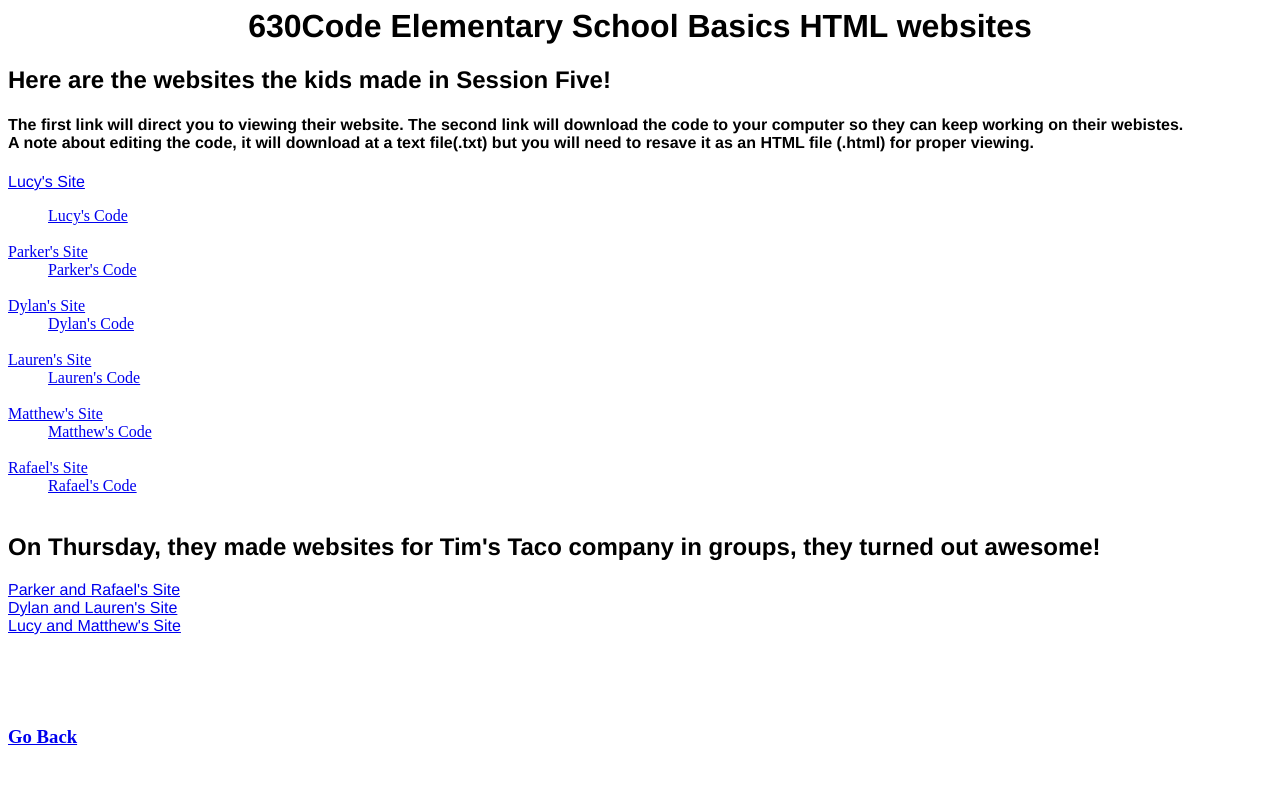
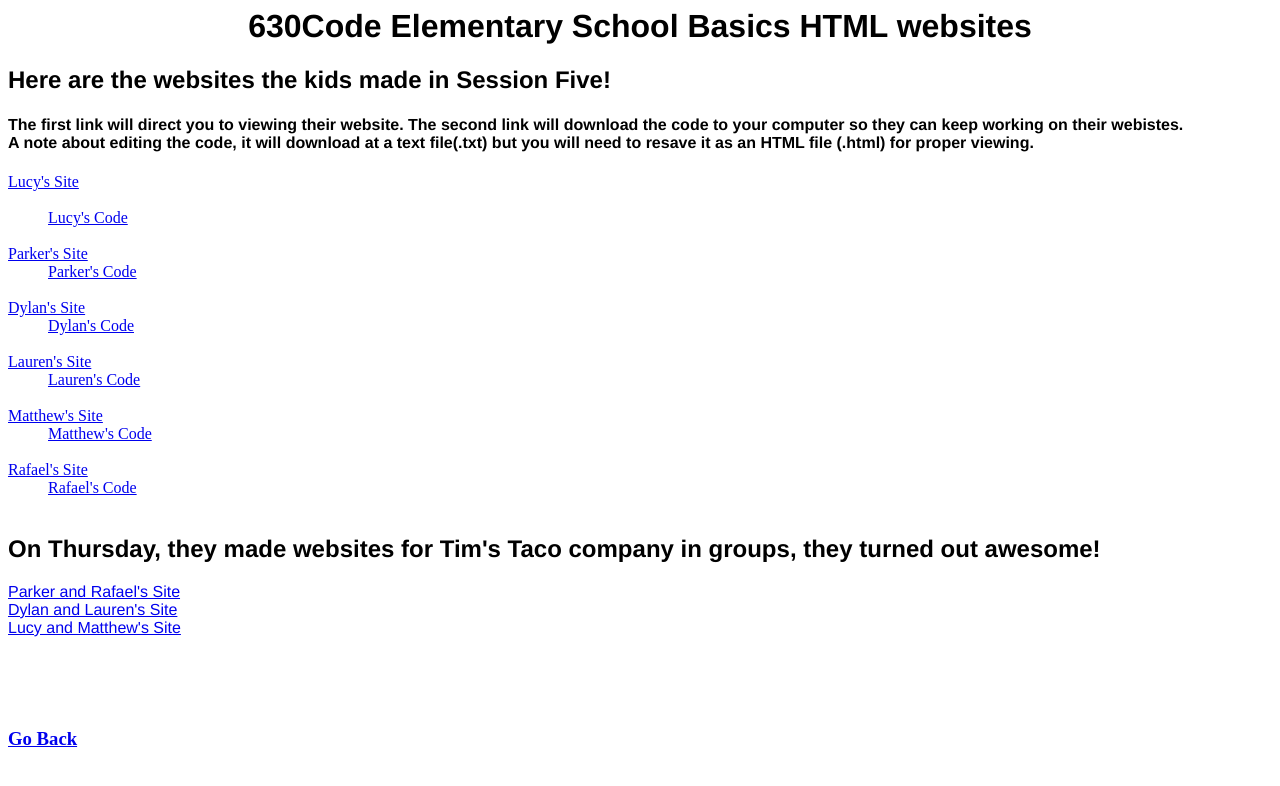
Before and after one commit to mariegrasse/630ESB, a plain HTML site: page SessionFive.html in a window 1280 px wide. Drawn offline with Linux system fonts and the light colour scheme.

Commit message:
Update SessionFive.html

```diff
--- a/SessionFive.html
+++ b/SessionFive.html
@@ -27,7 +27,7 @@
     <h2> Here are the websites the kids made in Session Five! <br> </h2>
   <h4> The first link will direct you to viewing their website. The second link will download the code to your computer so they can keep working on their webistes.<br>A note about editing the code, it will download at a text file(.txt) but you will need to resave it as an HTML file (.html) for proper viewing.</h4>
   <p>
-    <a href="https://mariegrasse.github.io/630ESB/">Lucy's Site</a><br>
+    <div><a href="https://mariegrasse.github.io/630ESB/">Lucy's Site</a></div><br>
     <div class="a"><a href="https://mariegrasse.github.io/630ESB/EmmaCode">Lucy's Code</a></div><br>
     <a href="https://mariegrasse.github.io/630ESB/"> Parker's Site</a><br>
     <div class="a"><a href="https://mariegrasse.github.io/630ESB/"> Parker's Code</a></div><br>
```
